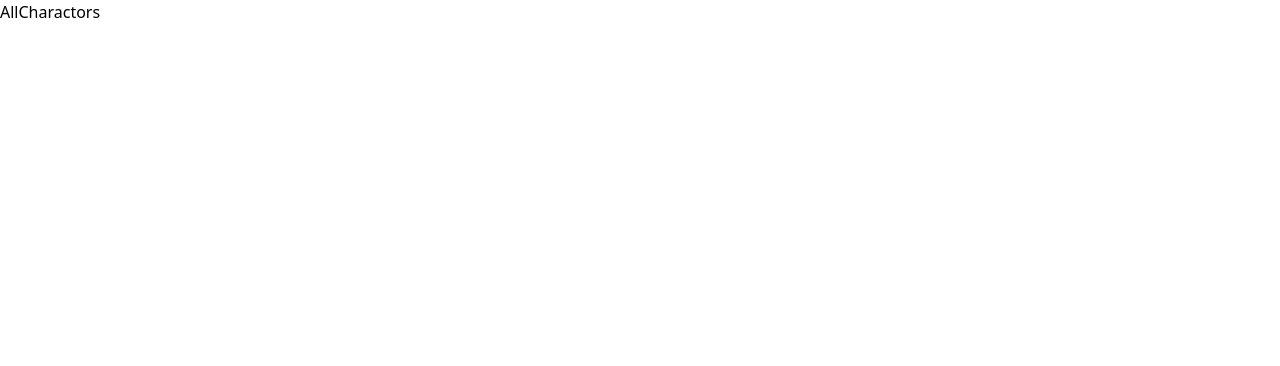
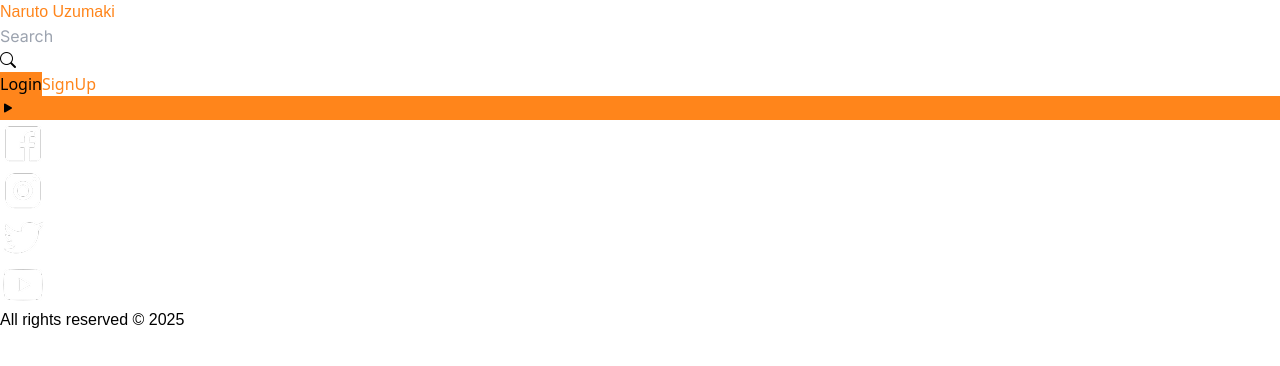
Before and after one commit to Manju1392k/Naruto-Uzumaki, a React (Vite) app: page /AllCharactors in a window 1280 px wide. Shown: the top 366 px of the page. Built offline with nearby package versions, Linux system fonts and the light colour scheme; a web font is replaced by a local one.

Commit message:
Modified-dom

```diff
--- a/src/Components/AllCharactors.jsx
+++ b/src/Components/AllCharactors.jsx
@@ -1,7 +1,12 @@
 import React from 'react'
+
+// Importing Header & Footer.
+import Footer from './UI/Footer.jsx'
 
 export default function AllCharactors() {
   return (
-    <div>AllCharactors</div>
+    <>
+      <Footer />
+    </>
   )
 }
--- a/src/Components/Home.jsx
+++ b/src/Components/Home.jsx
@@ -1,17 +1,14 @@
 import React from 'react'
 import '../App.css'
+import { NavLink } from "react-router";
 
 // Importing Header & Footer.
-import Header from './UI/Header.jsx'
 import Footer from './UI/Footer.jsx'
 
 export default function Home() {
 
   return (
     <>
-
-      {/* Navbar Component. */}
-      <Header />
 
       {/* Div for All age photos & text of Naruto. */}
       <div className="Image&Text flex justify-around items-center w-[100vw] h-max mt-5">
@@ -204,7 +201,7 @@ export default function Home() {
         {/* Div for heading. */}
         <div className="heading w-[100%] flex justify-between items-start border-b-2 border-black">
           <h1 className='text-black font-extrabold text-2xl montserrat'>Naruto Main Charactors</h1>
-          <a href='https://www.imdb.com/title/tt4618398/' target='_blank' className='watchbtn mb-2'>More</a>
+          <NavLink className='watchbtn mb-1' to='/AllCharactors' end>More</NavLink>
         </div>
 
         {/* Div for Charactor Cards. */}
--- a/src/main.jsx
+++ b/src/main.jsx
@@ -4,10 +4,13 @@ import './index.css'
 import { BrowserRouter, Routes, Route } from "react-router";
 import App from './App.jsx'
 import AllCharactors from './Components/AllCharactors.jsx'
+import Header from './Components/UI/Header.jsx';
 
 createRoot(document.getElementById('root')).render(
   <StrictMode>
   <BrowserRouter>
+  {/* Showing Header in every page to play the music countinuously, Even when the page is redirect. */}
+  <Header />
     <Routes>
       {/* Home page path. */}
       <Route path="/" element={<App />} />
```
